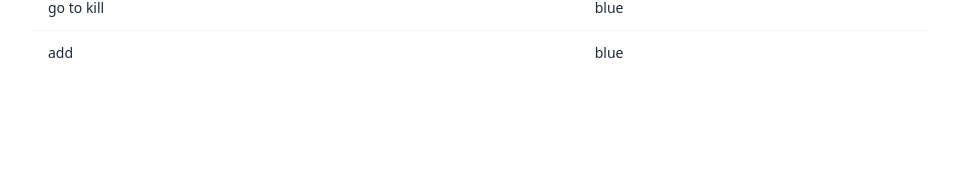
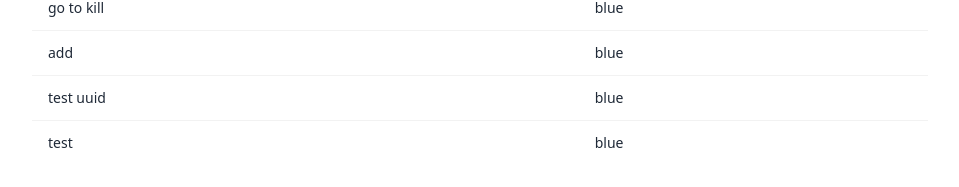
Before and after one commit to AndreyKhmara/next_todo_with_server, a Next.js app in the folder client/: page / in a window 1280 px wide. Shown: the part 281-468 px from the top of the page, without its empty margins (160-1119 px from the left). Built offline with nearby package versions, Linux system fonts and the light colour scheme; data requests are answered from the project's data file.

Commit message:
add uuid

```diff
--- a/client/app/components/AddTask.tsx
+++ b/client/app/components/AddTask.tsx
@@ -4,6 +4,7 @@ import { AiOutlinePlus } from "react-icons/ai";
 import { TaskModal } from "@/app/components/TaskModal";
 import { useState } from "react";
 import { addNewTodo } from "@/api";
+import { v4 as uuidv4 } from "uuid";
 
 export const AddTask = () => {
   const [modalOpen, setModalOpen] = useState<boolean>(false);
@@ -11,7 +12,7 @@ export const AddTask = () => {
 
   const handleSubmitNewTodo: FormEventHandler<HTMLFormElement> = async (e) => {
     e.preventDefault();
-    await addNewTodo({ id: "3", text: newTextValue });
+    await addNewTodo({ id: uuidv4(), text: newTextValue });
     setNewTextValue("");
   };
 
--- a/client/data/todos.json
+++ b/client/data/todos.json
@@ -15,6 +15,14 @@
     {
       "id": "3",
       "text": "add"
+    },
+    {
+      "id": "ecfc448c-c70e-4ceb-bde9-0c231167599a",
+      "text": "test uuid"
+    },
+    {
+      "id": "5aa7b478-0bfb-4f96-88ba-dd456a67ec73",
+      "text": "test"
     }
   ]
 }
--- a/client/package.json
+++ b/client/package.json
@@ -13,7 +13,8 @@
     "next": "15.1.0",
     "react": "^19.0.0",
     "react-dom": "^19.0.0",
-    "react-icons": "^5.4.0"
+    "react-icons": "^5.4.0",
+    "uuid": "^11.0.3"
   },
   "devDependencies": {
     "@eslint/eslintrc": "^3",
```
Also changed, not shown: 1 other file (tests, documents, lock files or other folders).
